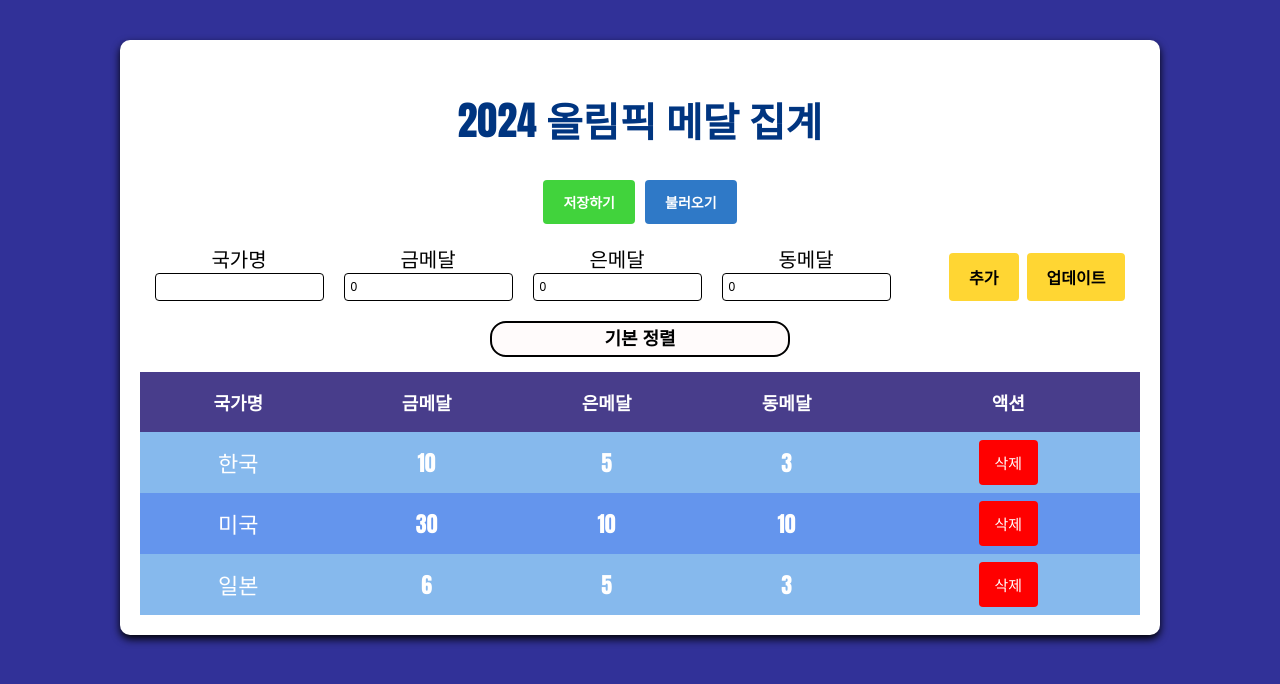
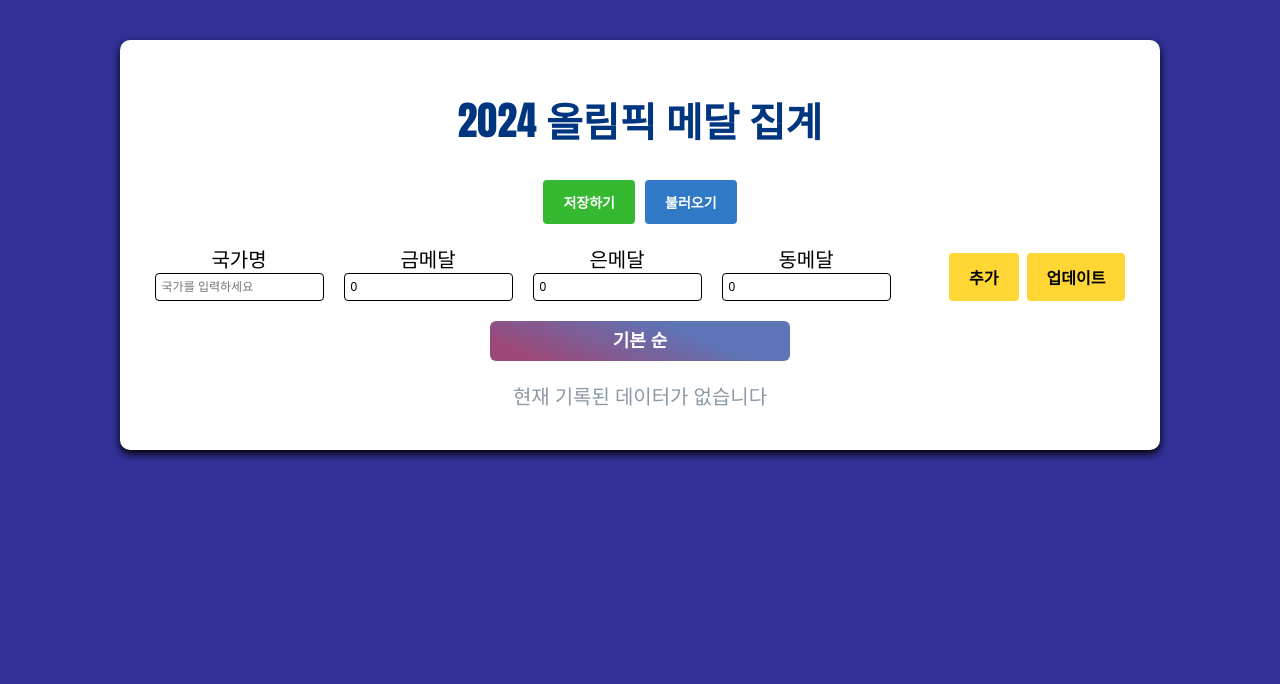
Before and after one commit to PomegranateBlue/Olympic, a React (Vite) app: page / in a window 1280 px wide. Shown: the top 684 px of the page. Built offline with nearby package versions, Linux system fonts and the light colour scheme.

Commit message:
1월 23일

```diff
--- a/src/App.css
+++ b/src/App.css
@@ -27,32 +27,9 @@ h1 {
 .headerContainer > h1 {
   margin: 3% auto;
 }
-.localStorageContainer {
-  display: flex;
-  gap: 10px;
-  margin-bottom: 20px;
+
+.emptyMessage {
+  text-align: center;
+  opacity: 0.8;
+  font-size: 20px;
 }
-
-.localStorageContainer > button:nth-child(odd) {
-  color: white;
-  background-color: #41d33c;
-  font-size: 14px;
-  padding: 12px 20px;
-  border: none;
-  border-radius: 4px;
-  align-self: center;
-  font-weight: 700;
-  cursor: pointer;
-}
-
-.localStorageContainer > button:nth-child(even) {
-  color: white;
-  background-color: #2f79c7;
-  font-size: 14px;
-  padding: 12px 20px;
-  border: none;
-  border-radius: 4px;
-  align-self: center;
-  font-weight: 700;
-  cursor: pointer;
-}
--- a/src/App.jsx
+++ b/src/App.jsx
@@ -5,29 +5,7 @@ import MedalForm from "./components/MedalForm.jsx";
 import MedalSort from "./components/MedalSort.jsx";
 import MedalSaveLoad from "./components/MedalSaveLoad.jsx";
 const App = () => {
-  const [rows, setRows] = useState([
-    {
-      id: 1,
-      country: "한국",
-      gold: 10,
-      silver: 5,
-      copper: 3,
-    },
-    {
-      id: 2,
-      country: "미국",
-      gold: 30,
-      silver: 10,
-      copper: 10,
-    },
-    {
-      id: 3,
-      country: "일본",
-      gold: 6,
-      silver: 5,
-      copper: 3,
-    },
-  ]);
+  const [rows, setRows] = useState([]);
 
   const deleteMedalInfo = (id) => {
     setRows(rows.filter((element) => element.id !== id));
@@ -41,7 +19,11 @@ const App = () => {
       </div>
       <MedalForm rows={rows} setRows={setRows} />
       <MedalSort rows={rows} setRows={setRows} />
-      <MedalList rows={rows} deleteMedalInfo={deleteMedalInfo} />
+      {rows.length === 0 ? (
+        <p className="emptyMessage">현재 기록된 데이터가 없습니다</p>
+      ) : (
+        <MedalList rows={rows} deleteMedalInfo={deleteMedalInfo} />
+      )}
     </div>
   );
 };
--- a/src/components/MedalForm.jsx
+++ b/src/components/MedalForm.jsx
@@ -9,6 +9,10 @@ const MedalForm = ({ rows, setRows }) => {
   const addMedalInfo = (e) => {
     e.preventDefault();
     const checkCountry = rows.some((row) => row.country === country);
+    if (!country) {
+      alert("국가를 입력하세요");
+      return;
+    }
     if (checkCountry) {
       alert("이미 존재하는 국가입니다");
       return;
@@ -21,7 +25,10 @@ const MedalForm = ({ rows, setRows }) => {
       copper: copperMedal,
     };
     setRows([...rows, newRow]);
-    console.log(rows);
+    setCountry("");
+    setGoldMedal(0);
+    setSilverMedal(0);
+    setCopperMedal(0);
   };
 
   const updateMedalInfo = (e) => {
@@ -40,7 +47,6 @@ const MedalForm = ({ rows, setRows }) => {
       row.country === country ? { ...row, ...updateMedal } : row
     );
     setRows(updateRows);
-    country("");
   };
   return (
     <form className="formContent">
@@ -48,7 +54,9 @@ const MedalForm = ({ rows, setRows }) => {
         <div className="inputField">
           <label>국가명</label>
           <input
+            placeholder="국가를 입력하세요"
             type="text"
+            value={country}
             onChange={(e) => setCountry(e.target.value)}
           ></input>
         </div>
--- a/src/components/MedalSaveLoad.jsx
+++ b/src/components/MedalSaveLoad.jsx
@@ -1,3 +1,5 @@
+import "../styles/MedalSaveLoad.css";
+
 const MedalSaveLoad = ({ rows, setRows }) => {
   const saveData = () => {
     localStorage.setItem("Saved", JSON.stringify(rows));
@@ -12,8 +14,13 @@ const MedalSaveLoad = ({ rows, setRows }) => {
 
   return (
     <div className="localStorageContainer">
-      <button onClick={saveData}>저장하기</button>
-      <button onClick={loadData}>불러오기</button>
+      <button onClick={saveData} title="데이터는 1개만 저장합니다">
+        저장하기
+      </button>
+
+      <button onClick={loadData} title="마지막에 저장된 기록을 불러옵니다">
+        불러오기
+      </button>
     </div>
   );
 };
--- a/src/components/MedalSort.jsx
+++ b/src/components/MedalSort.jsx
@@ -1,10 +1,6 @@
-import { useState } from "react";
 import "../styles/MedalSort.css";
+
 const MedalSort = ({ rows, setRows }) => {
-  //rows에서 gold,silver,copper,id를 통해 정렬
-  //기본 정렬은 id순
-  //금메달 갯수와
-  //총 메달 수의 합으로 정렬
   const sortByValue = (e) => {
     const selectOption = e.target.value;
     switch (selectOption) {
@@ -32,9 +28,9 @@ const MedalSort = ({ rows, setRows }) => {
   return (
     <div className="sortContainer">
       <select className="options" onChange={sortByValue}>
-        <option value="id">기본 정렬</option>
-        <option value="totalMedal">총 메달 수</option>
-        <option value="goldMedal">금메달 수</option>
+        <option value="id">기본 순</option>
+        <option value="totalMedal">총 메달 순</option>
+        <option value="goldMedal">금메달 순</option>
       </select>
     </div>
   );
--- a/src/styles/MedalList.css
+++ b/src/styles/MedalList.css
@@ -49,6 +49,11 @@
   border: none;
   cursor: pointer;
   padding: 12px 16px;
+}
+
+#deleteBtn:hover {
+  box-shadow: 3px 3px 5px rgba(249, 0, 0, 0.979), 2px 2px 4px rgb(217, 217, 217);
+  transition: all 0.1s ease-in-out;
 }
 
 .tableHeaderCell {
@@ -104,4 +109,10 @@
   align-self: center;
   font-weight: 700;
   cursor: pointer;
+  transition: all 0.2s ease-in-out;
 }
+
+.btnContainer > button:hover {
+  box-shadow: -10px -10px 20px rgba(255, 255, 255, 0.45),
+    6px 6px 10px rgba(94, 104, 121, 0.3);
+}
--- /dev/null
+++ b/src/styles/MedalSaveLoad.css
@@ -0,0 +1,39 @@
+.localStorageContainer {
+  display: flex;
+  gap: 10px;
+  margin-bottom: 20px;
+}
+
+.localStorageContainer > button {
+  transition: all 0.5s ease-in-out;
+}
+
+.localStorageContainer > button:hover {
+  box-shadow: -10px -10px 20px rgba(255, 255, 255, 0.45),
+    6px 6px 10px rgba(94, 104, 121, 0.3);
+  transition: all 0.1s ease-in-out;
+}
+
+.localStorageContainer > button:nth-child(odd) {
+  color: white;
+  background-color: #35b931;
+  font-size: 14px;
+  padding: 12px 20px;
+  border: none;
+  border-radius: 4px;
+  align-self: center;
+  font-weight: 700;
+  cursor: pointer;
+}
+
+.localStorageContainer > button:nth-child(even) {
+  color: white;
+  background-color: #2f79c7;
+  font-size: 14px;
+  padding: 12px 20px;
+  border: none;
+  border-radius: 4px;
+  align-self: center;
+  font-weight: 700;
+  cursor: pointer;
+}
--- a/src/styles/MedalSort.css
+++ b/src/styles/MedalSort.css
@@ -14,13 +14,25 @@
 
 .sortContainer > select {
   width: 300px;
-  background-color: rgb(255, 251, 251);
-  padding: 6px;
-  border: 2px solid black;
-  border-radius: 16px;
+  padding: 10px;
+  border: none;
+  color: white;
+  border-radius: 6px;
   font-weight: 700;
   font-size: 18px;
   appearance: none;
   text-align: center;
   cursor: pointer;
+  background: linear-gradient(202deg, #5d75b7 32%, #9c4877 88%);
+  transition: all 0.5s ease-in-out;
 }
+
+.sortContainer > select:hover {
+  background: linear-gradient(202deg, #9c4877 32%, #5d75b7 88%);
+  transform: scale(1.02);
+  box-shadow: 0px 4px 6px rgba(0, 0, 0, 0.2);
+}
+
+option {
+  color: black;
+}
```
